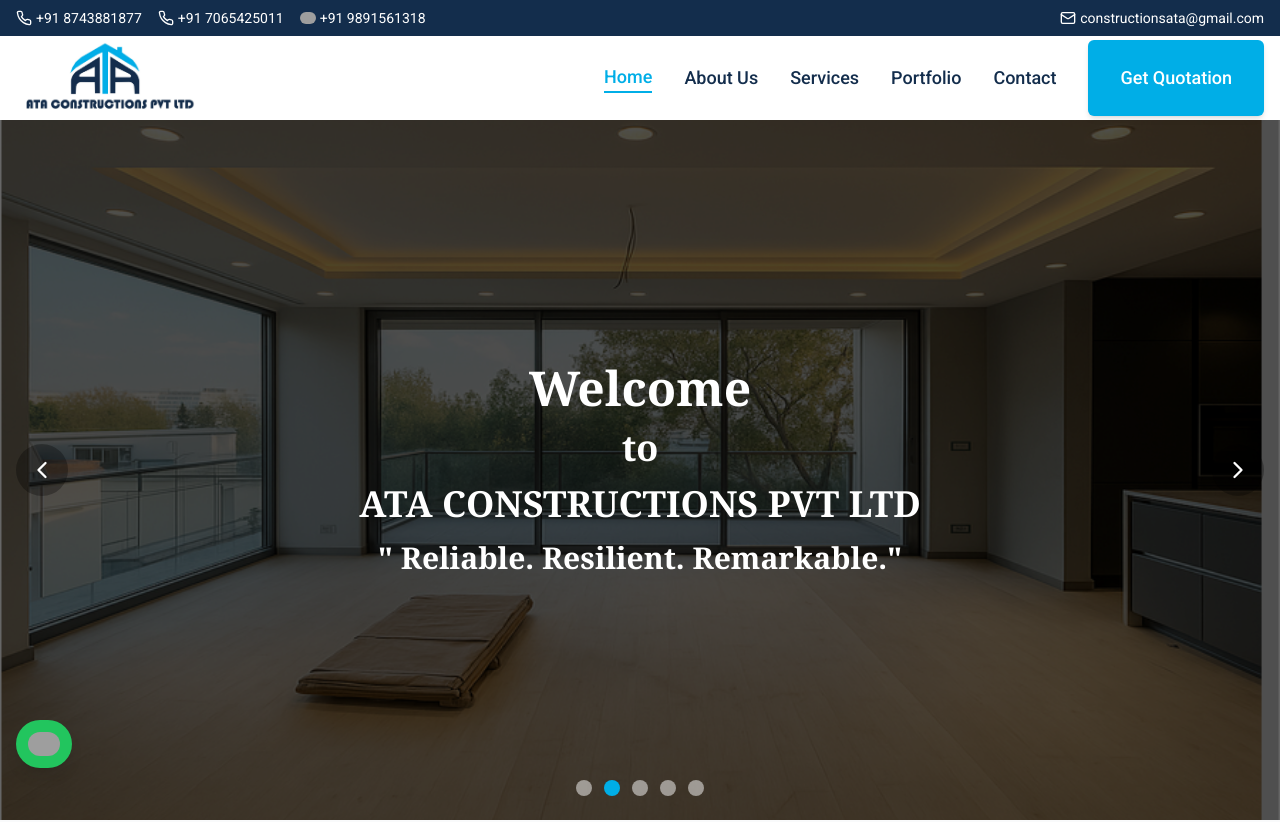
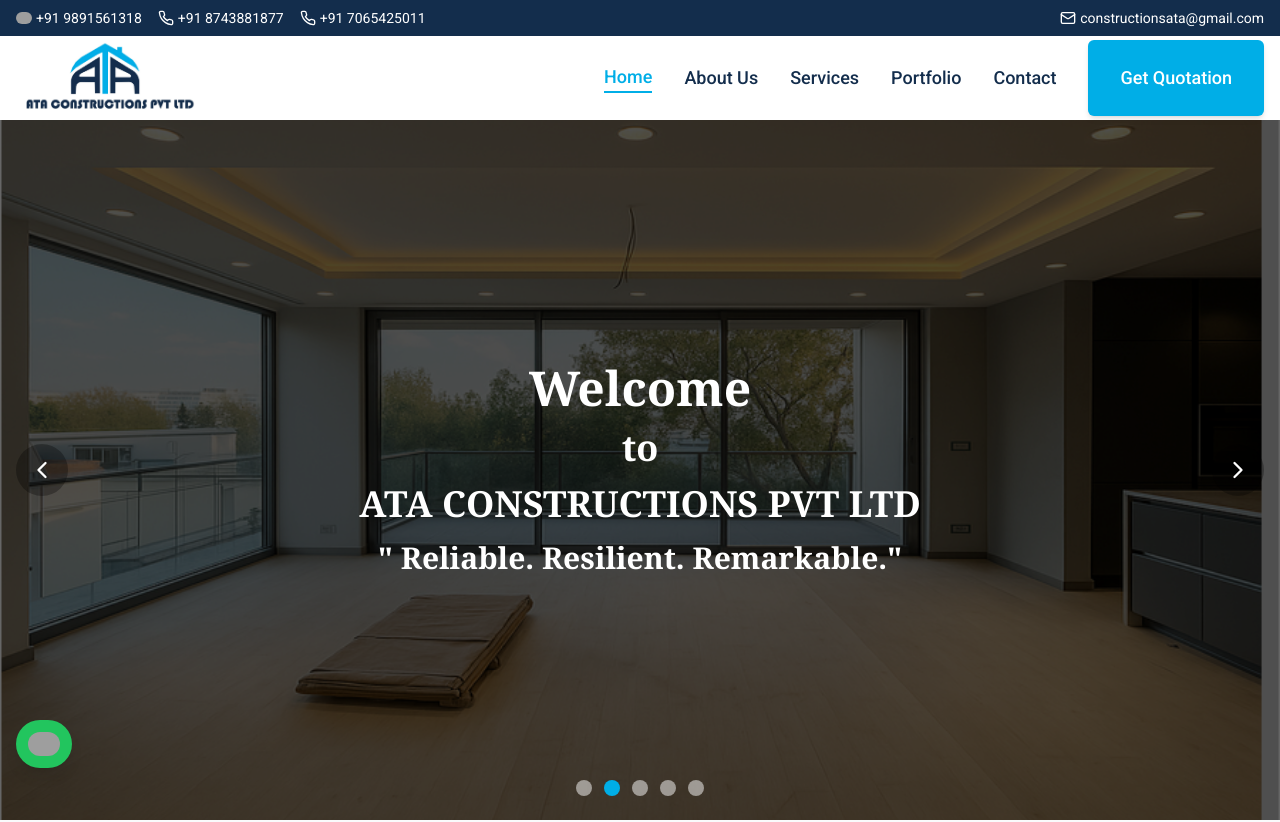
Before and after one commit to punyam01/ATA-Construction, a Next.js app: page / in a window 1280 px wide. Shown: the top 822 px of the page. Built offline with nearby package versions, Linux system fonts and the light colour scheme; grey boxes are pictures that could not be loaded.

Commit message:
Update navbar.tsx

```diff
--- a/components/navbar.tsx
+++ b/components/navbar.tsx
@@ -35,14 +35,6 @@ const Navbar = () => {
       <div className="bg-[#132d4c] text-white py-2">
         <div className="container mx-auto px-4 flex flex-wrap justify-between items-center">
           <div className="flex items-center space-x-4 mb-2 sm:mb-0">
-            <a href="tel:+918743881877" className="flex items-center text-sm hover:text-[#00aee7] transition-colors">
-              <Phone className="h-4 w-4 mr-1" />
-              +91 8743881877
-            </a>
-             <a href="tel:+917065425011" className="flex items-center text-sm hover:text-[#00aee7] transition-colors">
-              <Phone className="h-4 w-4 mr-1" />
-              +91 7065425011
-            </a>
             <a
               href="https://wa.me/919891561318"
               className="flex items-center text-sm hover:text-[#00aee7] transition-colors"
@@ -57,6 +49,14 @@ const Navbar = () => {
                 className="mr-1 rounded-full"
               />
               +91 9891561318
+            </a>
+            <a href="tel:+918743881877" className="flex items-center text-sm hover:text-[#00aee7] transition-colors">
+              <Phone className="h-4 w-4 mr-1" />
+              +91 8743881877
+            </a>
+             <a href="tel:+917065425011" className="flex items-center text-sm hover:text-[#00aee7] transition-colors">
+              <Phone className="h-4 w-4 mr-1" />
+              +91 7065425011
             </a>
           </div>
           <a
```
